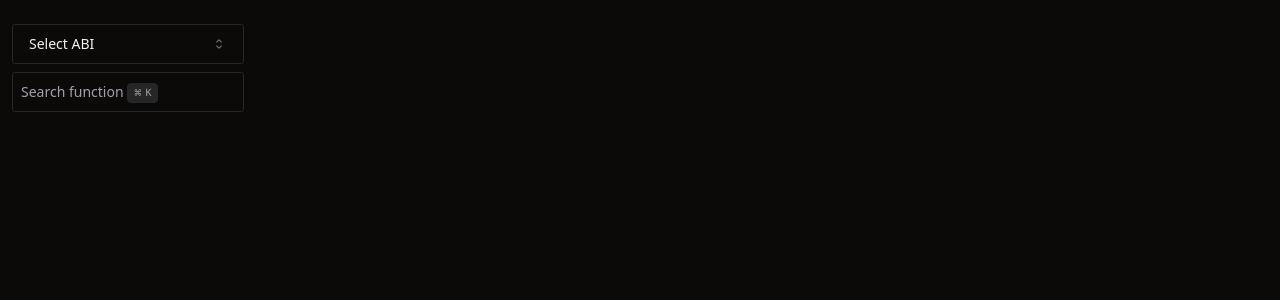
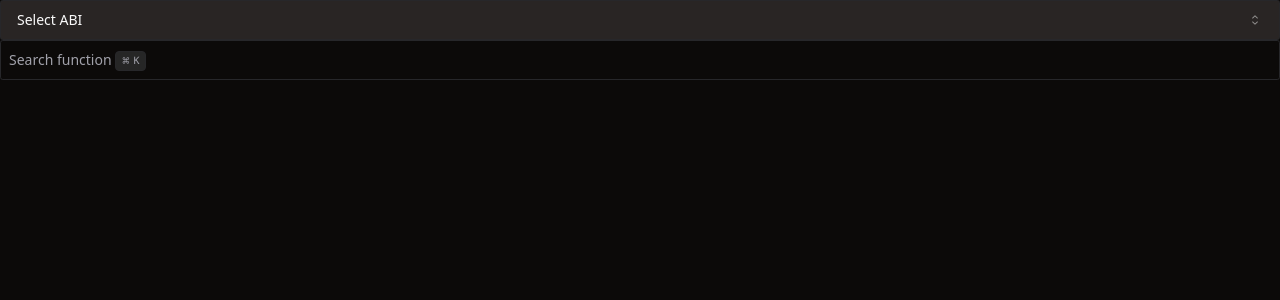
Before and after one commit to sebipap/etherTools, a React (Vite) app: page / in a window 1280 px wide. Shown: the top 300 px of the page. Built offline with nearby package versions, Linux system fonts and the light colour scheme; what abitype, wagmi would draw is missing.

Commit message:
improve output on nested tuples

```diff
--- a/src/components/Contract.tsx
+++ b/src/components/Contract.tsx
@@ -2,7 +2,6 @@ import { AbiFunction } from "abitype";
 import { useEffect, useMemo, useState } from "react";
 import { Abi } from "viem";
 import Function from "./Function";
-import List from "./List";
 import SearchSelect from "./SearchSelect";
 import {
   Dialog,
@@ -140,11 +139,8 @@ const Contract = () => {
   };
 
   return (
-    <>
-      <div className="grid lg:grid-cols-5">
-        <div className="col-span-1 pb-12">
-          <div className="space-y-4 py-4">
-            <div className="flex flex-col gap-2 px-3 py-2">
+    <div>
+      <nav></nav>
       <SearchSelect
         options={abiOptions}
         onChange={(value) => {
@@ -221,19 +217,7 @@ const Contract = () => {
         onChange={handleFunctionSignatureChange}
         options={options || []}
       />
-            </div>
-            {abi && (
-              <div className="flex flex-wrap gap-2 overflow-x-scroll border-t">
-                <List
-                  value={functionSignature}
-                  onChange={handleFunctionSignatureChange}
-                  options={options || []}
-                />
-              </div>
-            )}
-          </div>
-        </div>
-        <div className="col-span-4 flex items-start justify-between">
+
       <div className="space-y-1">
         {functionSignature && functionsABIs && (
           <Function
@@ -244,8 +228,6 @@ const Contract = () => {
         )}
       </div>
     </div>
-      </div>
-    </>
   );
 };
 
--- a/src/components/Function.tsx
+++ b/src/components/Function.tsx
@@ -86,8 +86,6 @@ const Function = ({ functionABIs, address, functionSignature }: Props) => {
     abi: functionABIs as unknown[],
     functionName: functionABI.name,
   });
-
-  const loading = readLoading || writeLoading;
 
   const { status } = useWaitForTransaction({ hash });
   const { toast } = useToast();
--- a/src/components/Output.tsx
+++ b/src/components/Output.tsx
@@ -3,6 +3,20 @@ import { Table, TableBody, TableCell, TableRow } from "./ui/table";
 import { Badge } from "./ui/badge";
 
 const Data = ({ data, type }: { data: any; type: string }) => {
+  console.log({ data, type });
+  if (Array.isArray(data)) {
+    return (
+      <Table>
+        <TableBody>
+          {data.map((part) => (
+            <TableRow>
+              <Data data={part} type={type} />
+            </TableRow>
+          ))}
+        </TableBody>
+      </Table>
+    );
+  }
   if (type.includes("int")) return String(data);
   if (type === "address") return data;
   if (type === "tuple") {
@@ -12,7 +26,9 @@ const Data = ({ data, type }: { data: any; type: string }) => {
           {Object.entries(data).map(([key, value]) => (
             <TableRow>
               <TableCell>{key}</TableCell>
-              <TableCell>{String(value)}</TableCell>
+              <TableCell>
+                <Data data={value} type={"unknown"} />
+              </TableCell>
             </TableRow>
           ))}
         </TableBody>
@@ -20,6 +36,26 @@ const Data = ({ data, type }: { data: any; type: string }) => {
     );
   }
   if (type === "tuple[]") return <Data data={data} type="tuple" />;
+
+  if (type === "unknown") {
+    if (typeof data === "object") {
+      if (Array.isArray(data)) {
+        return (
+          <Table>
+            <TableBody>
+              {data.map((d) => (
+                <TableRow>
+                  <Data data={d} type="unknown" />
+                </TableRow>
+              ))}
+            </TableBody>
+          </Table>
+        );
+      }
+      return <Data data={data} type="tuple" />;
+    }
+  }
+
   return String(data);
 };
 
```
Lines whose indentation alone changed are shown as unchanged.
